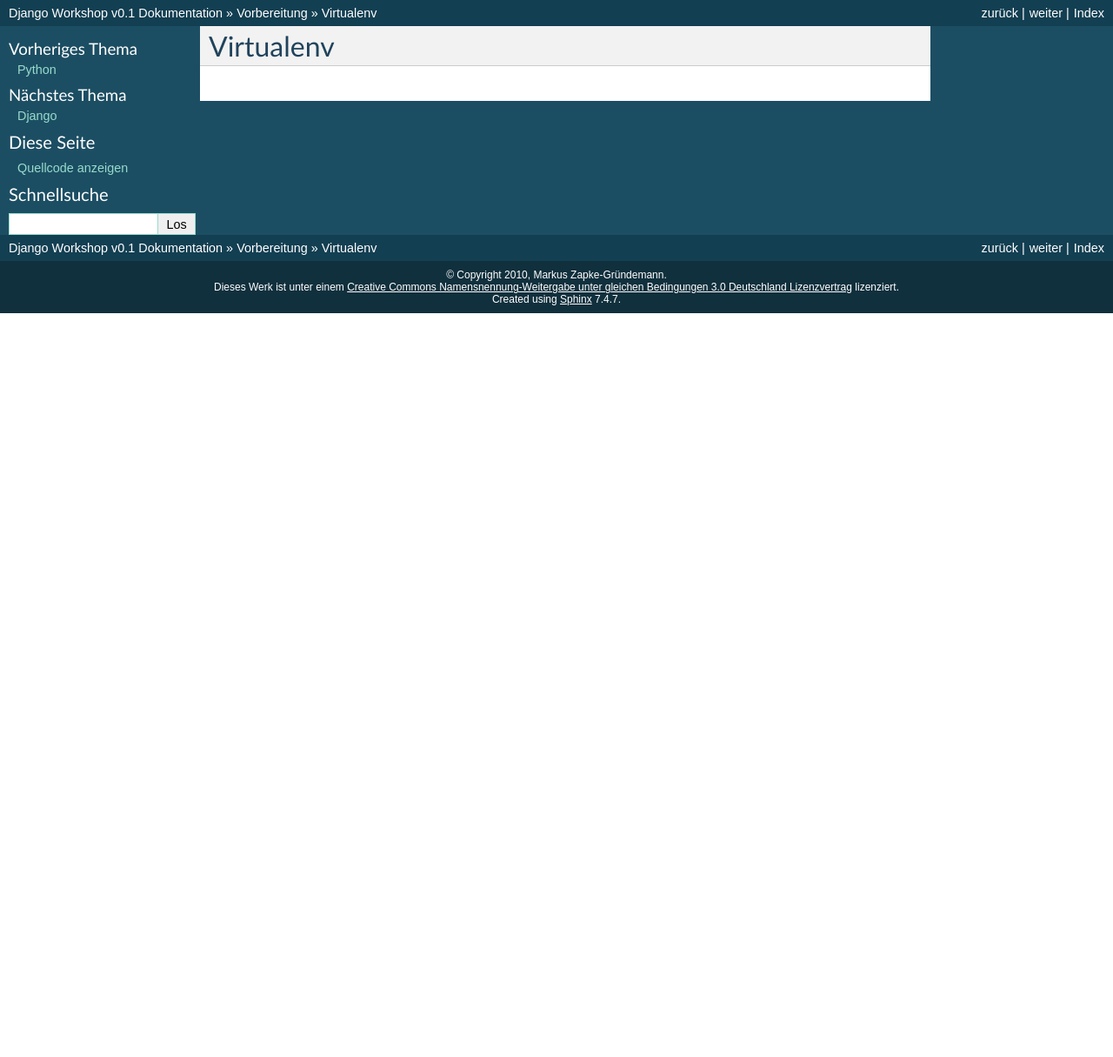
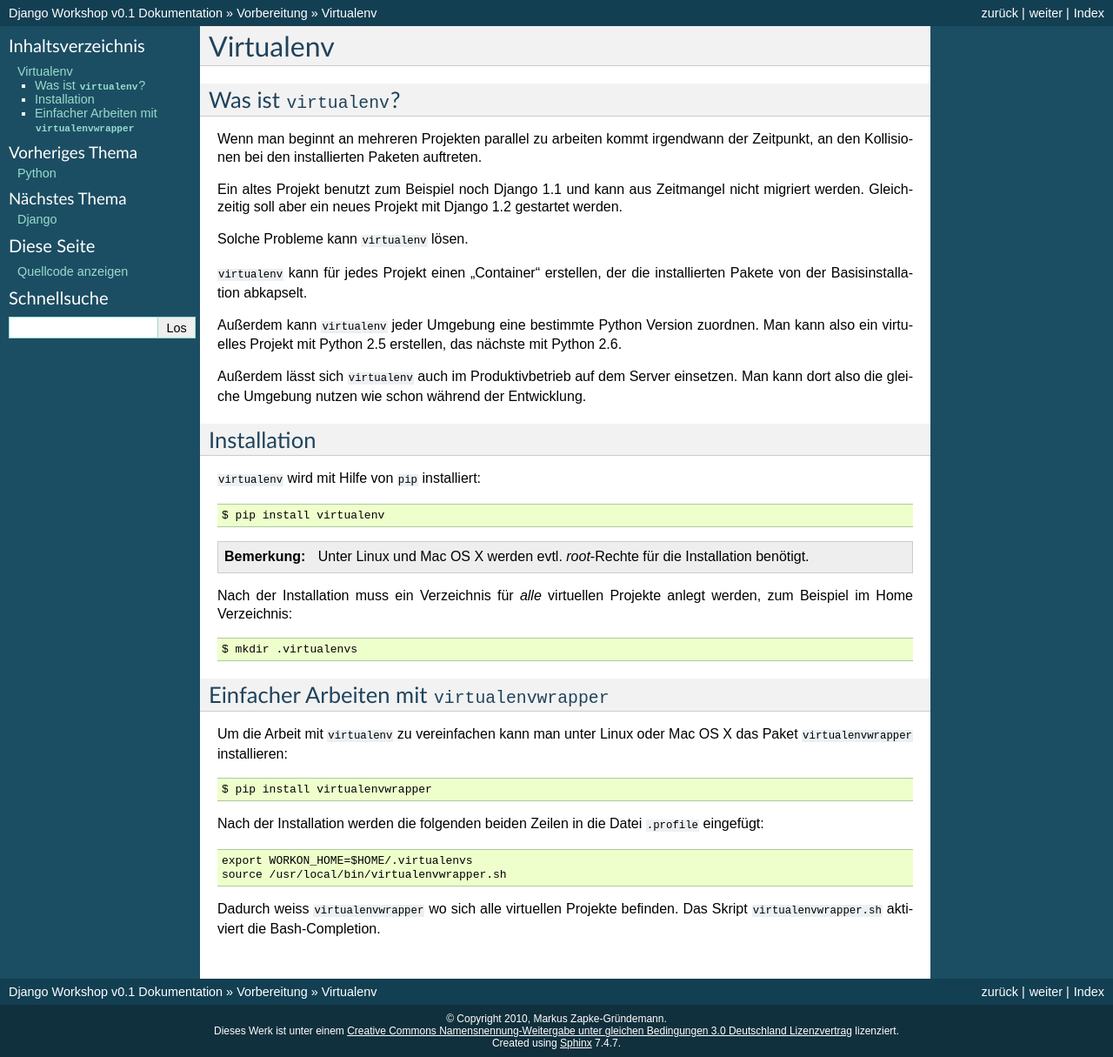
Before and after one commit to keimlink/django-workshop, a Sphinx documentation site: the page built from docs/vorbereitung/virtualenv.rst, in a window 1280 px wide. Shown: the whole page at 87% size. Built offline with Sphinx 7.4.7, drawn with Linux system fonts in a browser that asks for light colours; before the commit the page ends 900 px from its top, so only the background shows below that.

Commit message:
Seite zu virtualenv und virtualenvwrapper fertig gestellt.

```diff
--- a/docs/vorbereitung/virtualenv.rst
+++ b/docs/vorbereitung/virtualenv.rst
@@ -1,2 +1,46 @@
 Virtualenv
 **********
+
+Was ist ``virtualenv``?
+=======================
+
+Wenn man beginnt an mehreren Projekten parallel zu arbeiten kommt irgendwann der Zeitpunkt, an den Kollisionen bei den installierten Paketen auftreten.
+
+Ein altes Projekt benutzt zum Beispiel noch Django 1.1 und kann aus Zeitmangel nicht migriert werden. Gleichzeitig soll aber ein neues Projekt mit Django 1.2 gestartet werden.
+
+Solche Probleme kann ``virtualenv`` lösen.
+
+``virtualenv`` kann für jedes Projekt einen "Container" erstellen, der die installierten Pakete von der Basisinstallation abkapselt.
+
+Außerdem kann ``virtualenv`` jeder Umgebung eine bestimmte Python Version zuordnen. Man kann also ein virtuelles Projekt mit Python 2.5 erstellen, das nächste mit Python 2.6.
+
+Außerdem lässt sich ``virtualenv`` auch im Produktivbetrieb auf dem Server einsetzen. Man kann dort also die gleiche Umgebung nutzen wie schon während der Entwicklung.
+
+Installation
+============
+
+``virtualenv`` wird mit Hilfe von ``pip`` installiert::
+
+    $ pip install virtualenv
+
+..  note::
+
+    Unter Linux und Mac OS X werden evtl. *root*-Rechte für die Installation benötigt.
+
+Nach der Installation muss ein Verzeichnis für *alle* virtuellen Projekte anlegt werden, zum Beispiel im Home Verzeichnis::
+
+    $ mkdir .virtualenvs
+
+Einfacher Arbeiten mit ``virtualenvwrapper``
+============================================
+
+Um die Arbeit mit ``virtualenv`` zu vereinfachen kann man unter Linux oder Mac OS X das Paket ``virtualenvwrapper`` installieren::
+
+    $ pip install virtualenvwrapper
+
+Nach der Installation werden die folgenden beiden Zeilen in die Datei ``.profile`` eingefügt::
+
+    export WORKON_HOME=$HOME/.virtualenvs
+    source /usr/local/bin/virtualenvwrapper.sh
+
+Dadurch weiss ``virtualenvwrapper`` wo sich alle virtuellen Projekte befinden. Das Skript ``virtualenvwrapper.sh`` aktiviert die Bash-Completion.
```
